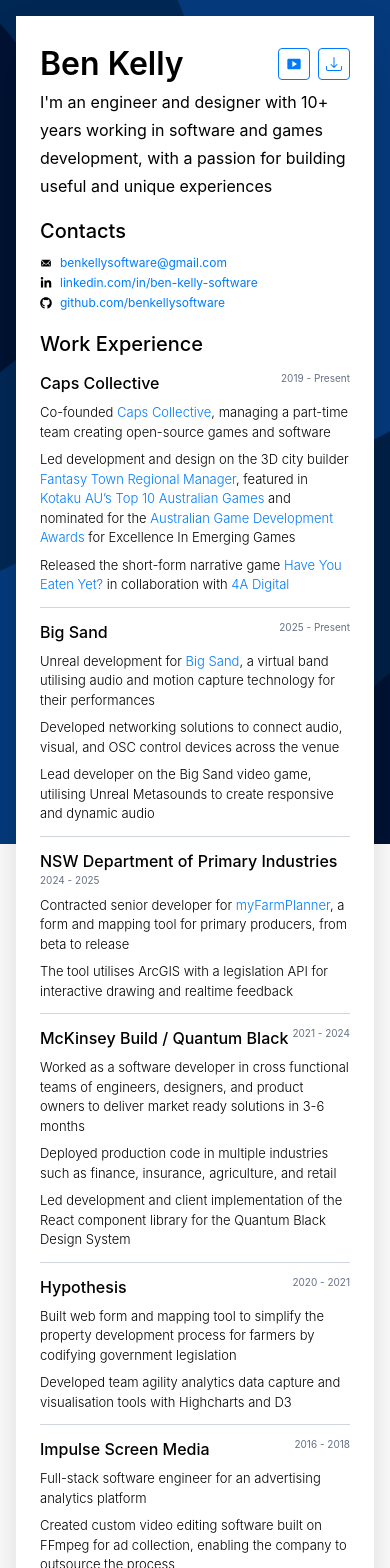
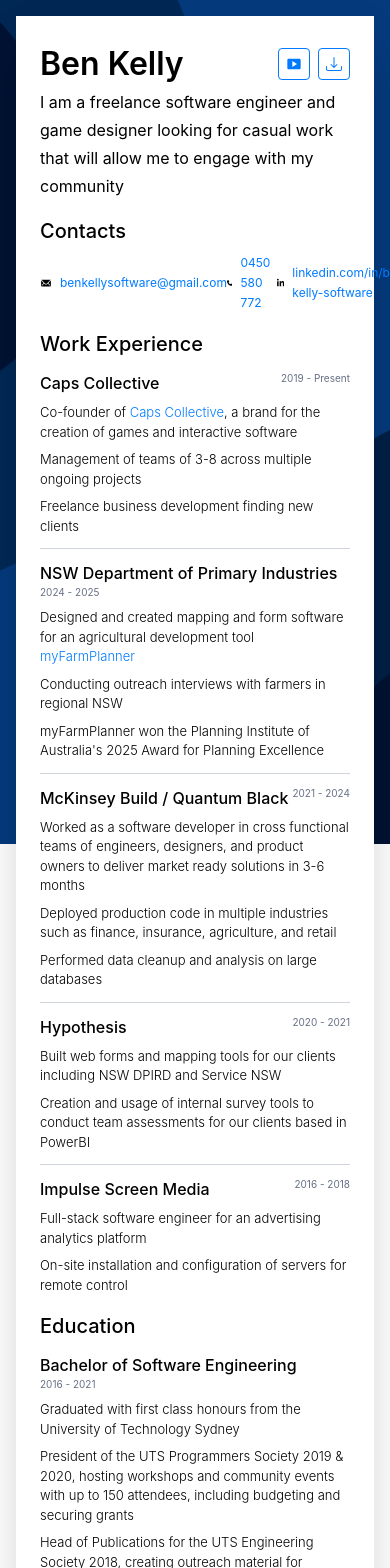
Before and after one commit to BenKellySoftware/benkellysoftware.github.io, a React (Vite) app: page / in a window 390 px wide. Shown: the top 1568 px of the page. Built offline with nearby package versions, Linux system fonts and the light colour scheme.

Commit message:
Casual resume

```diff
--- a/src/app.tsx
+++ b/src/app.tsx
@@ -22,23 +22,21 @@
   const contacts = (
     <div className="contacts text-sm">
       <h2>Contacts</h2>
-      <div className="gap-sm items-center hidden print:flex">
-        <FaPhone/>
-        <a href="tel:+61450580772">0450 580 772</a>
-      </div>
+      <div className="flex justify-between">
         <div className="flex gap-sm items-center">
           <IoIosMail/>
           <a href={links.email} target="_blank">
             benkellysoftware@gmail.com
           </a>
         </div>
+        <div className="gap-sm items-center flex">
+          <FaPhone/>
+          <a href="tel:+61450580772">0450 580 772</a>
+        </div>
         <div className="flex gap-sm items-center">
           <FaLinkedinIn/>
           <a href={links.linkedin} target="_blank">linkedin.com/in/ben-kelly-software</a>
         </div>
-      <div className="flex gap-sm items-center">
-        <FaGithub/>
-        <a href={links.github}>github.com/benkellysoftware</a>
       </div>
     </div>
   )
@@ -52,14 +50,14 @@
             <div className="header">
               <div className="flex justify-between items-center">
                 <h1>Ben Kelly</h1>
-                <div className="flex gap-sm">
+                <div className="flex gap-sm print:hidden">
                   <a href={links.portfolio} download>
                     <button className="expand-btn portfolio-btn">
                       <span>Video Portfolio</span>
                       <MdSmartDisplay style={{minWidth: 16, height: 16}} />
                     </button>
                   </a>
-                  <a href={ResumePDF} download className="print:hidden">
+                  <a href={ResumePDF} download>
                     <button className="expand-btn download-pdf">
                       <span>Download PDF</span>
                       <BsDownload style={{minWidth: 16, height: 16}} />
@@ -67,9 +65,7 @@
                   </a>
                 </div>
               </div>
-              <div className="text-lg">
-                I'm an engineer and designer with 10+ years working in software and games development, with a passion for building useful and unique experiences
-              </div>
+              <div className="text-lg">I am a freelance software engineer and game designer looking for casual work that will allow me to engage with my community</div>
             </div>
             <br/>
             {contacts}
@@ -81,53 +77,13 @@
               </div>
               <ul>
                 <li>
-                  {"Co-founded "}
-                  <a href={links.capsCollective} target="_blank">Caps Collective</a>
-                  {", managing a part-time team creating open-source games and software"}
-                </li>
-                <li>
-                  {"Led development and design on the 3D city builder "}
-                  <a href={links.fantasyTown} target="_blank">
-                    Fantasy Town Regional Manager
+                  {"Co-founder of "}
+                  <a href={links.capsCollective} target="_blank">
+                    Caps Collective
                   </a>
-                  {", featured in "}
-                  <a href={links.kotaku} target="_blank">
-                    Kotaku AU’s Top 10 Australian Games
-                  </a>
-                  {" and nominated for the "}
-                  <a href={links.agda} target="_blank">
-                    Australian Game Development Awards
-                  </a>
-                  {" for Excellence In Emerging Games"}
-                </li>
-                <li>
-                  {"Released the short-form narrative game "}
-                  <a href={links.hyet} target="_blank">
-                    Have You Eaten Yet?
-                  </a>
-                  {" in collaboration with "}
-                  <a href={links.hyetDigital} target="_blank">
-                    4A Digital
-                  </a>
-                </li>
-              </ul>
-              <hr/>
-              <div className="flex justify-between flex-wrap">
-                <h3>Big Sand</h3>
-                <span className="text-tertiary">2025 - Present</span>
-              </div>
-              <ul>
-                <li>
-                  {"Unreal development for "}
-                  <a href={links.bigSand} target="_blank">Big Sand</a>
-                  {", a virtual band utilising audio and motion capture technology for their performances"}
-                </li>
-                <li>
-                  {"Developed networking solutions to connect audio, visual, and OSC control devices across the venue"}
-                </li>
-                <li>
-                  {"Lead developer on the Big Sand video game, utilising Unreal Metasounds to create responsive and dynamic audio"}
-                </li>
+                  {", a brand for the creation of games and interactive software"}</li>
+                <li>Management of teams of 3-8 across multiple ongoing projects</li>
+                <li>Freelance business development finding new clients</li>
               </ul>
               <hr/>
               <div className="flex justify-between flex-wrap">
@@ -136,13 +92,13 @@
               </div>
               <ul>
                 <li>
-                  {"Contracted senior developer for "}
+                  {"Designed and created mapping and form software for an agricultural development tool "}
                   <a href={links.myFarmPlanner} target="_blank">
                     myFarmPlanner
                   </a>
-                  {", a form and mapping tool for primary producers, from beta to release"}
                 </li>
-                <li>The tool utilises ArcGIS with a legislation API for interactive drawing and realtime feedback</li>
+                <li>Conducting outreach interviews with farmers in regional NSW</li>
+                <li>myFarmPlanner won the Planning Institute of Australia's 2025 Award for Planning Excellence</li>
               </ul>
               <hr/>
               <div className="flex justify-between flex-wrap">
@@ -157,10 +113,7 @@
                 <li>
                   Deployed production code in multiple industries such as finance, insurance, agriculture, and retail
                 </li>
-                <li>
-                  Led development and client implementation of the React component library for the Quantum Black Design
-                  System
-                </li>
+                <li>Performed data cleanup and analysis on large databases</li>
               </ul>
               <hr/>
               <div className="flex justify-between flex-wrap">
@@ -168,10 +121,8 @@
                 <span className="text-tertiary">2020 - 2021</span>
               </div>
               <ul>
-                <li>Built web form and mapping tool to simplify the property development process for farmers by codifying
-                  government legislation
-                </li>
-                <li>Developed team agility analytics data capture and visualisation tools with Highcharts and D3</li>
+                <li>Built web forms and mapping tools for our clients including NSW DPIRD and Service NSW</li>
+                <li>Creation and usage of internal survey tools to conduct team assessments for our clients based in PowerBI</li>
               </ul>
               <hr/>
               <div className="flex justify-between flex-wrap">
@@ -180,14 +131,9 @@
               </div>
               <ul>
                 <li>Full-stack software engineer for an advertising analytics platform</li>
-                <li>
-                  Created custom video editing software built on FFmpeg for ad collection, enabling the company to
-                  outsource the process
-                </li>
                 <li>On-site installation and configuration of servers for remote control</li>
               </ul>
             </div>
-            <div className="page-break"/>
             <div className="education mt-md">
               <h2>Education</h2>
               <div className="flex justify-between flex-wrap">
@@ -196,123 +142,11 @@
               </div>
               <ul>
                 <li>Graduated with first class honours from the University of Technology Sydney</li>
-                <li>Thesis on agile project management in user experience led projects</li>
-                <li>President of the UTS Programmers Society 2019-2020</li>
-                <li>Head of Publications for the UTS Engineering Society 2018</li>
-                <li>WiseTech Global Senior Programming Prize 2018 for C Fundamentals</li>
+                <li>President of the UTS Programmers Society 2019 & 2020, hosting workshops and community events with up to 150 attendees, including budgeting and securing grants</li>
+                <li>Head of Publications for the UTS Engineering Society 2018, creating outreach material for students</li>
+                <li>WiseTech Global Senior Programming Prize for being the top in class for C Fundamentals 2018</li>
+                <li>UTS Dean's list 2020 & 2021 for outstanding student performance based on academic achievement</li>
               </ul>
-            </div>
-          </div>
-          <div className="sidebar text-white p-lg">
-            <div className="skills md:mt-sm print:mt-sm">
-              <h2 className="mb-sm">Skills</h2>
-              <h3>Game Engines</h3>
-              <ul>
-                <li>Design and development of games, live production, and logistics software across multiple engines</li>
-              </ul>
-              <div className="skills-icons grid grid-cols-3 justify-center gap-md mt-md text-xs">
-                <div className="flex flex-col items-center">
-                  <SiUnrealengine className="h-lg w-lg"/>
-                  <span>Unreal</span>
-                </div>
-                <div className="flex flex-col items-center">
-                  <FaUnity className="h-lg w-lg"/>
-                  <span>Unity</span>
-                </div>
-                <div className="flex flex-col items-center">
-                  <SiGodotengine className="h-lg w-lg" fill="rgb(88,138,187)"/>
-                  <span className="text-center">Godot</span>
-                </div>
-              </div>
-              <hr/>
-              <h3>Experience Design</h3>
-              <ul>
-                <li>Creation of user interfaces for games and web, with a focus on accessibility and responsiveness</li>
-                <li>Development and usage of design systems, with branding and marketing alignment of white-labeled products</li>
-                <li>Design discovery processes such as persona creation, customer research, and user story mapping</li>
-              </ul>
-              <div className="skills-icons grid grid-cols-3 justify-center gap-md mt-md text-xs">
-                <div className="flex flex-col items-center">
-                  <FigmaIcon className="h-lg"/>
-                  <span>Figma</span>
-                </div>
-                <div className="flex flex-col items-center">
-                  <MiroIcon className="h-lg"/>
-                  <span>Miro</span>
-                </div>
-                <div className="flex flex-col items-center">
-                  <AffinityLogo className="h-lg"/>
-                  <span className="text-center">Affinity Design</span>
-                </div>
-              </div>
-              <hr/>
-              <h3>Agile Project Management</h3>
-              <ul>
-                <li>Facilitation of agile ceremonies such as retros, backlog refinement, and stand-ups</li>
-                <li>Administration and configuration of project management tools</li>
-                <div className="skills-icons grid grid-cols-3 justify-center gap-md mt-md text-xs">
-                  <div className="flex flex-col items-center">
-                    <SiJira className="h-lg w-lg" fill="#0082FF"/>
-                    <span>Jira</span>
-                  </div>
-                  <div className="flex flex-col items-center">
-                    <VscAzureDevops className="h-lg w-lg" fill="#008AD7"/>
-                    <span>Azure DevOps</span>
-                  </div>
-                  <div className="flex flex-col items-center">
-                    <FaGithub className="h-lg w-lg"/>
-                    <span className="text-center">Github</span>
-                  </div>
-                </div>
-              </ul>
-              <hr/>
-              <h3>Full Stack Engineering</h3>
-              <ul>
-                <li>End to end development of solutions such as web apps, APIs, and internal tooling</li>
-                <li>Production cloud deployment with AWS and Azure</li>
-              </ul>
-              <div className="skills-icons grid grid-cols-4 justify-center gap-md mt-md text-xs">
-                <div className="flex flex-col items-center">
-                  <TypescriptLogo className="h-lg"/>
-                  <span>Typescript</span>
-                </div>
-                <div className="flex flex-col items-center">
-                  <CSharpLogo className="h-lg"/>
-                  <span>C#</span>
-                </div>
-                <div className="flex flex-col items-center">
-                  <PythonLogo className="h-lg"/>
-                  <span className="text-center">Python</span>
-                </div>
-                <div className="flex flex-col items-center">
-                  <PiDatabaseFill className="w-lg h-lg"/>
-                  <span className="text-center">Databases</span>
-                </div>
-              </div>
-              <hr/>
-              <h3>Analytics and Data Visualisation</h3>
-              <ul>
-                <li>Creation of data analytics dashboards for internal and external use</li>
-                <li>Building bespoke charts and mapping software using spatial data APIs</li>
-              </ul>
-              <div className="skills-icons grid grid-cols-4 justify-center gap-md mt-md text-xs">
-                <div className="flex flex-col items-center">
-                  <PowerBiLogo className="h-lg"/>
-                  <span>PowerBI</span>
-                </div>
-                <div className="flex flex-col items-center">
-                  <D3Logo className="h-lg"/>
-                  <span>D3</span>
-                </div>
-                <div className="flex flex-col items-center">
-                  <HighchartsLogo className="h-lg"/>
-                  <span className="text-center">Highcharts</span>
-                </div>
-                <div className="flex flex-col items-center">
-                  <SiArcgis className="h-lg w-lg" fill="rgb(75,130,230)"/>
-                  <span className="text-center">ArcGIS</span>
-                </div>
-              </div>
             </div>
           </div>
         </div>
```
Lines whose indentation alone changed are shown as unchanged.
